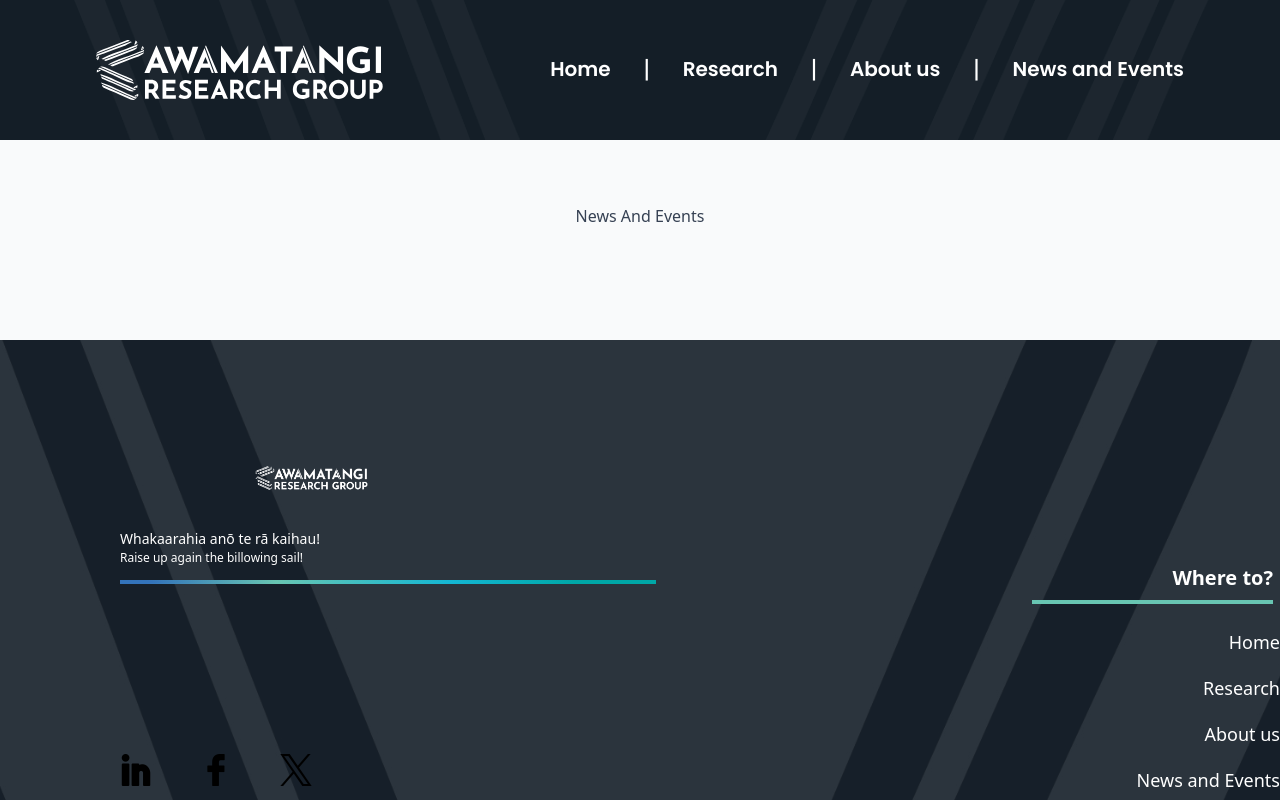
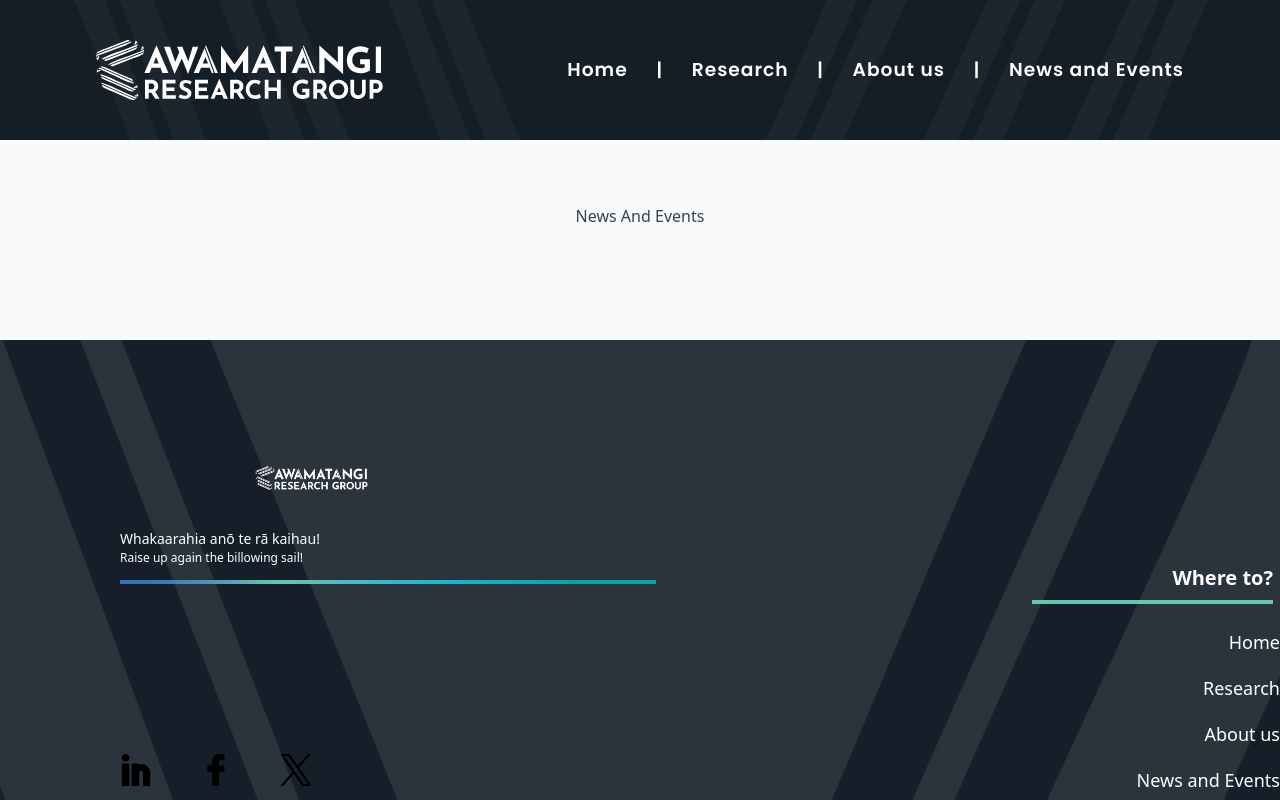
Before and after one commit to aryalram/FMIS, a React (Vite) app: page /news-and-events in a window 1280 px wide. Shown: the top 800 px of the page. Built offline with nearby package versions, Linux system fonts and the light colour scheme.

Commit message:
Add Styling to fonts

```diff
--- a/src/components/Navbar.jsx
+++ b/src/components/Navbar.jsx
@@ -23,7 +23,7 @@ export default function Navbar() {
         <div className="flex items-center">
           <img src={logo} alt="Awamangi Research Group Logo" className="h-15" />
         </div>
-        <div className="link-container relative flex items-center gap-8 text-sh4">
+        <div className="link-container relative flex items-center gap-7 text-sh4">
           <Link to="/" data-path="/">
             Home
           </Link>
@@ -51,8 +51,8 @@ const Divider = () => (
     className="text-white flex items-center"
     style={{
       fontFamily: "Poppins",
-      fontWeight: 400,
-      fontSize: "24px",
+      fontWeight: 600,
+      fontSize: "18px",
       lineHeight: "100%",
       letterSpacing: "0%",
       textAlign: "center",
--- a/src/styles/typography.css
+++ b/src/styles/typography.css
@@ -51,9 +51,9 @@
   .text-sh4 {
     font-family: "Poppins", sans-serif;
     font-weight: 600; /* bold */
-    font-size: 15pt;
+    font-size: 14pt;
     line-height: 137%;
-    letter-spacing: 0%;
+    letter-spacing: 1px;
   }
 
   .text-sh5 {
```
